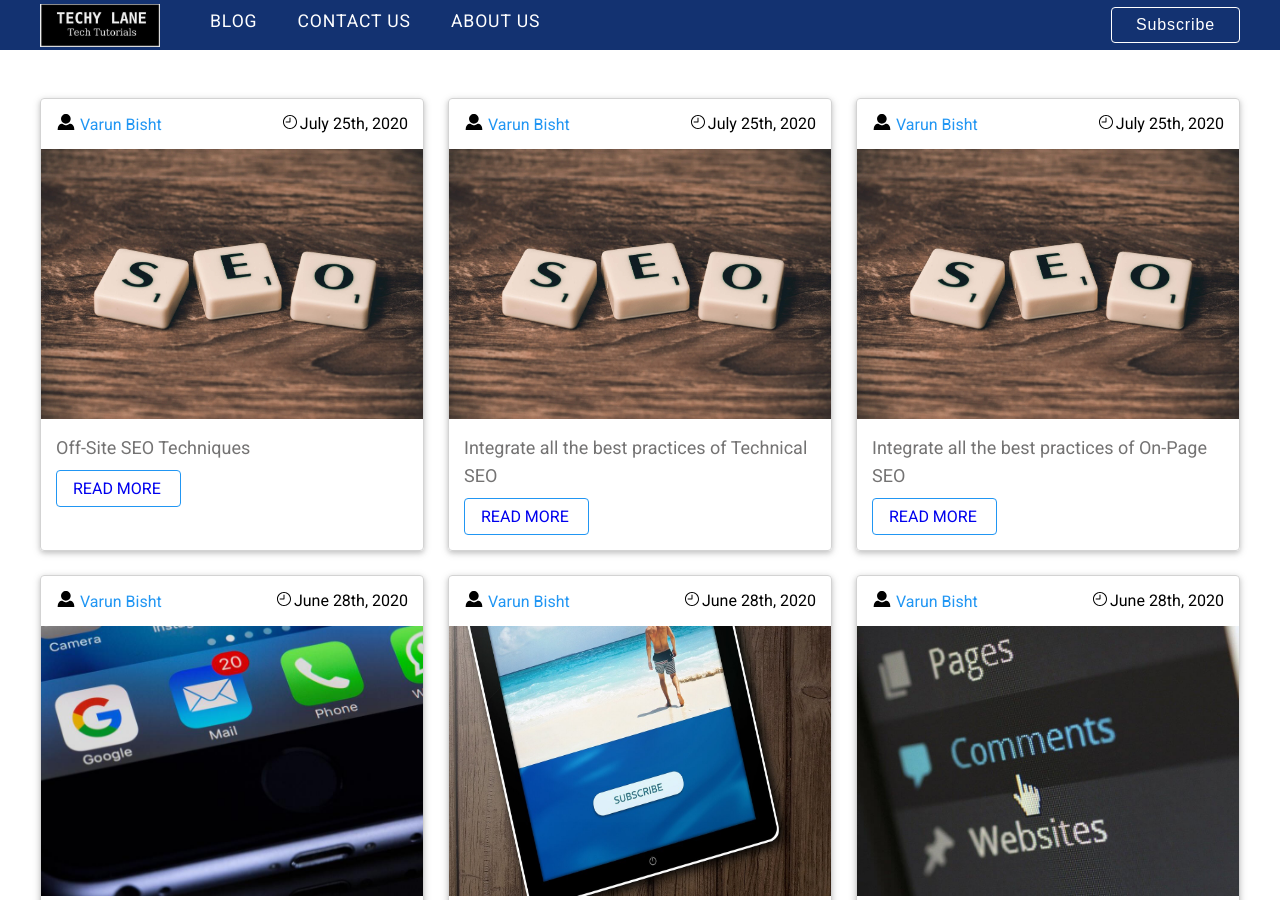
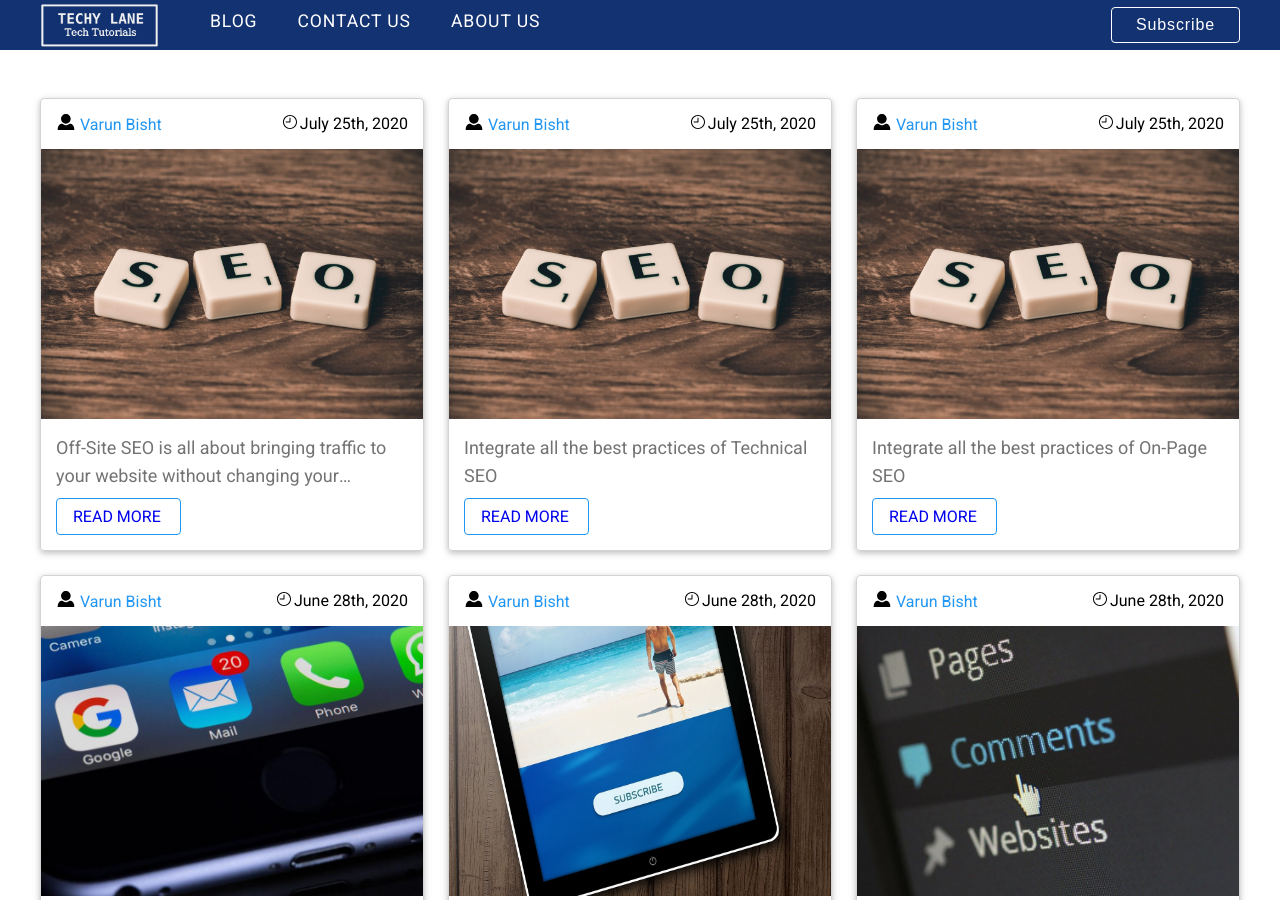
Before and after one commit to techypoint/techypoint.github.io, a Jekyll site: the page built from blog.markdown, in a window 1280 px wide and 900 px high. Built offline with Jekyll 4.4.1, drawn with Linux system fonts in a browser that asks for light colours; comment, search, counter and statistics services are not loaded.

Commit message:
chanegs done for blog decription

```diff
--- a/_layouts/blog.html
+++ b/_layouts/blog.html
@@ -40,8 +40,8 @@
 </div>
 </div>
 {% include footer.html %}
-<script src="https://ajax.googleapis.com/ajax/libs/jquery/3.4.1/jquery.min.js"></script>
-<script src="https://stackpath.bootstrapcdn.com/bootstrap/4.4.1/js/bootstrap.min.js"></script>
+<!-- <script src="https://ajax.googleapis.com/ajax/libs/jquery/3.4.1/jquery.min.js"></script> -->
+<!-- <script src="https://stackpath.bootstrapcdn.com/bootstrap/4.4.1/js/bootstrap.min.js"></script> -->
 <script src="/assets/js/script.js"></script>
 </body>
 </html>
--- a/_layouts/home.html
+++ b/_layouts/home.html
@@ -35,7 +35,7 @@
                 <div class="lower-section">
                   <p class="category">{{post.category}}</p>
                   <h2 class="heading">{{post.title}}</h2>
-                  <p class="content">{{post.description}}</p>
+                  <p class="content">{{post.blogDesc}}</p>
                 </div>
           </a>
         </li>
@@ -76,7 +76,7 @@
                   <p class="category">{{post.category}}</p>
                   <p class="s-date">{{ post.date | date_to_long_string: "ordinal", "US" }}</p>
                   <h2 class="heading">{{post.title}}</h2>
-                  <p class="content">{{post.description}}</p>
+                  <p class="content">{{post.blogDesc}}</p>
                 </div>
           </a>
         </li>
--- a/_posts/create-a-website/2020-07-25-seo-part3.md
+++ b/_posts/create-a-website/2020-07-25-seo-part3.md
@@ -1,7 +1,7 @@
 ---
 title: "Off-Site SEO"
 author: "Varun Bisht"
-description: "Off-Site SEO Techniques"
+description: "Off-Site SEO is all about bringing traffic to your website without changing your website. Backlink plays an important role and will discuss approaches like- Guest Blogging, Social Media Marketing and Influencer Marketing to increase backlinks. Will also share references for your further reading."
 blogDesc: "Off-Site SEO is all about bringing traffic to your website without changing your website. Backlink plays an important role and will discuss approaches like- Guest Blogging, Social Media Marketing and Influencer Marketing to increase backlinks. Will also share references for your further reading."
 keywords: "off page seo tutorial,off page seo techniques"
 category: "create a website"
--- a/blog.markdown
+++ b/blog.markdown
@@ -8,7 +8,6 @@ description: "This Page contains blogs related to java, java blogs, amazon S3 bl
 {% for post in site.posts %}
 <div class="card">
   <div class="card-info">
-
       <span class="user-profile">
         <svg class="svg-icon">
           <use xlink:href="#user-profile" />
```
Also changed, not shown: assets/img/logo.jpg.
